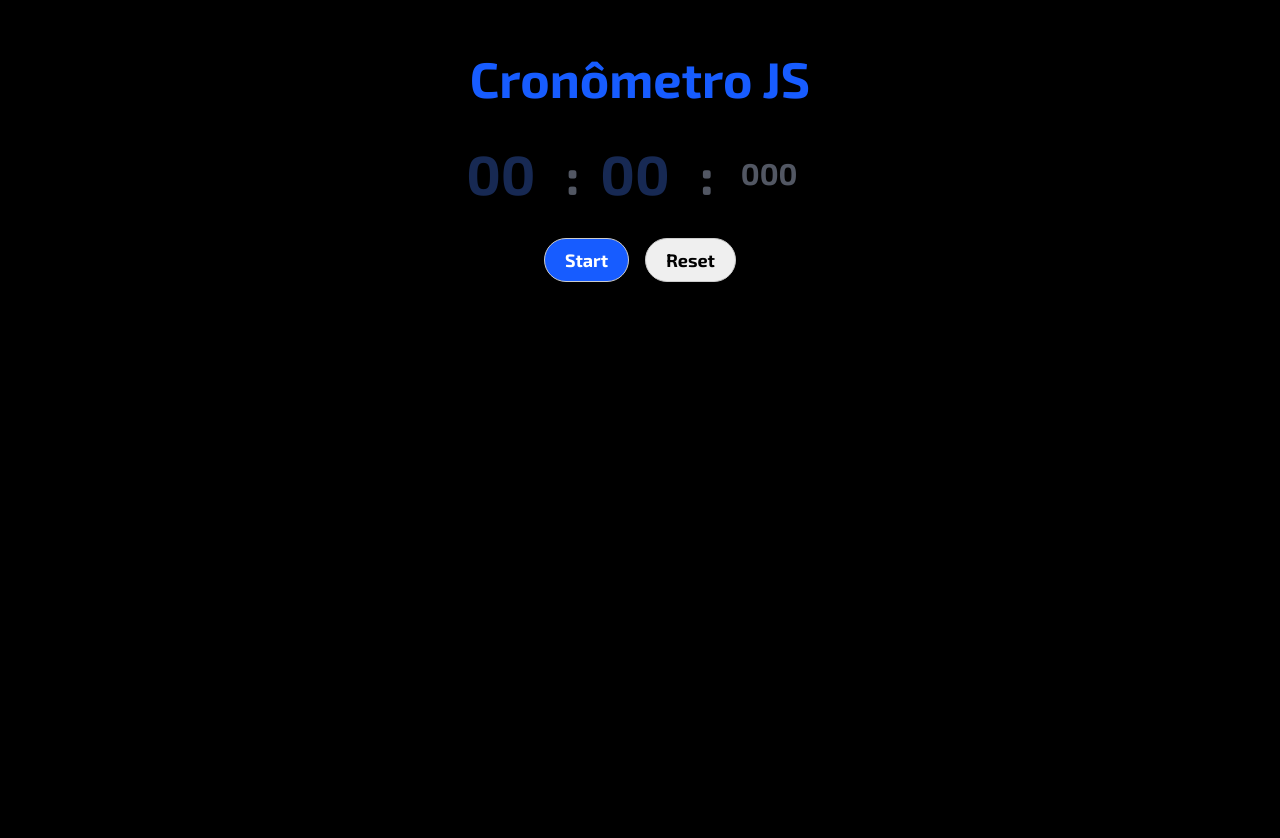
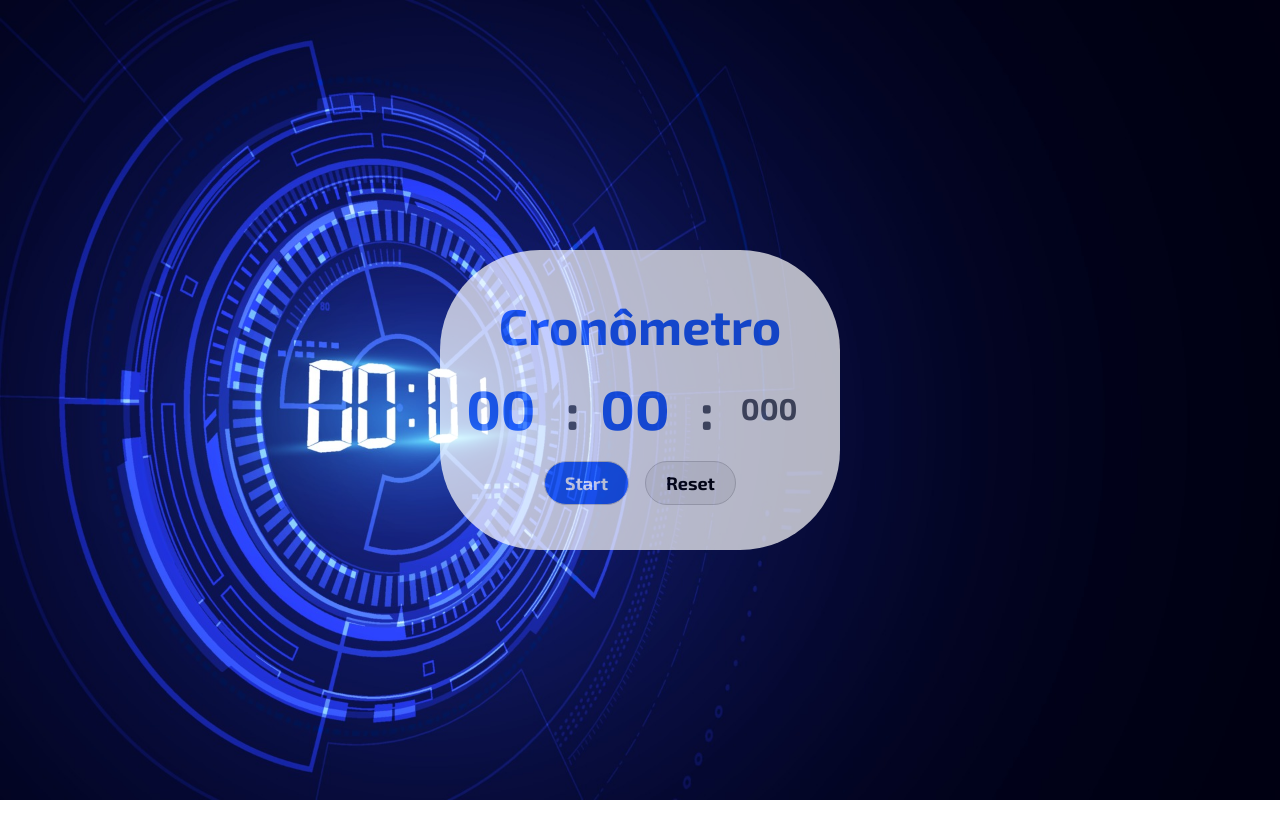
Before and after one commit to bruno-raphael/projeto-cronometro, a plain HTML site: page index.html in a window 1280 px wide. After the commit the page ends 800 px from the top, so only its background shows below. Drawn offline with Linux system fonts and the light colour scheme.

Commit message:
alteração styles.css

```diff
--- a/index.html
+++ b/index.html
@@ -13,8 +13,11 @@
 </head>
 
 <body>
+    <img src="./fundo.jpg">
     <div class="container">
-        <h1>Cronômetro JS</h1>
+        <div class="container2">
+        <h1>Cronômetro</h1>
+
         <div class="timer">
             <div class="time" id="minutes">00</div>
             <div class="separator">:</div>
@@ -29,6 +32,7 @@
             <button class="btn" id="reset">Reset</button>
         </div>
     </div>
+    </div>
 
 </body>
 
--- a/style.css
+++ b/style.css
@@ -5,18 +5,41 @@
     font-family: "Exo 2", sans-serif;
 }
 
+img{
+    z-index: -1;
+    position: fixed;
+    width: 100%;
+    height: 100%;
+
+
+}
 
 
 .container {
+
+   height: 100vh;
+
     display: flex;
 
     flex-direction: column;
     align-items: center;
-    gap: 2rem;
-    padding-top: 3rem;
-    background-color: #000000;
-    height: 100vh;
-}
+    justify-content: center;
+
+
+   }
+
+   .container2{
+    background-color: #ffffff;
+    width: 400px;
+    height: 300px;
+    display: flex;
+    justify-content: center;
+    align-items: center;
+    flex-direction: column;
+    gap: 20px;
+    border-radius: 100px;
+    opacity: 0.7;
+   }
 
 .container h1 {
 
@@ -37,7 +60,7 @@
     align-items: center;
     justify-content: center;
     margin-right: 10px;
-    color: #172953;
+    color: #175cff;
     min-width: 90px;
 }
 .separator {
```
Also changed, not shown: fundo.jpg (added).
